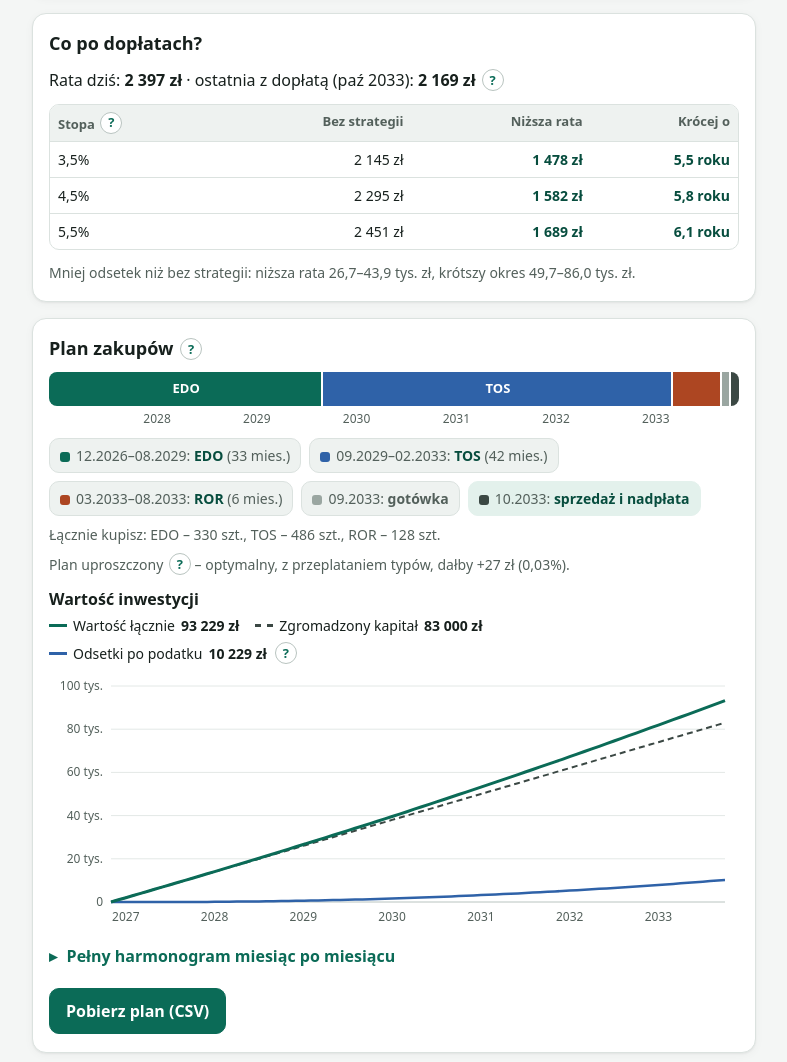
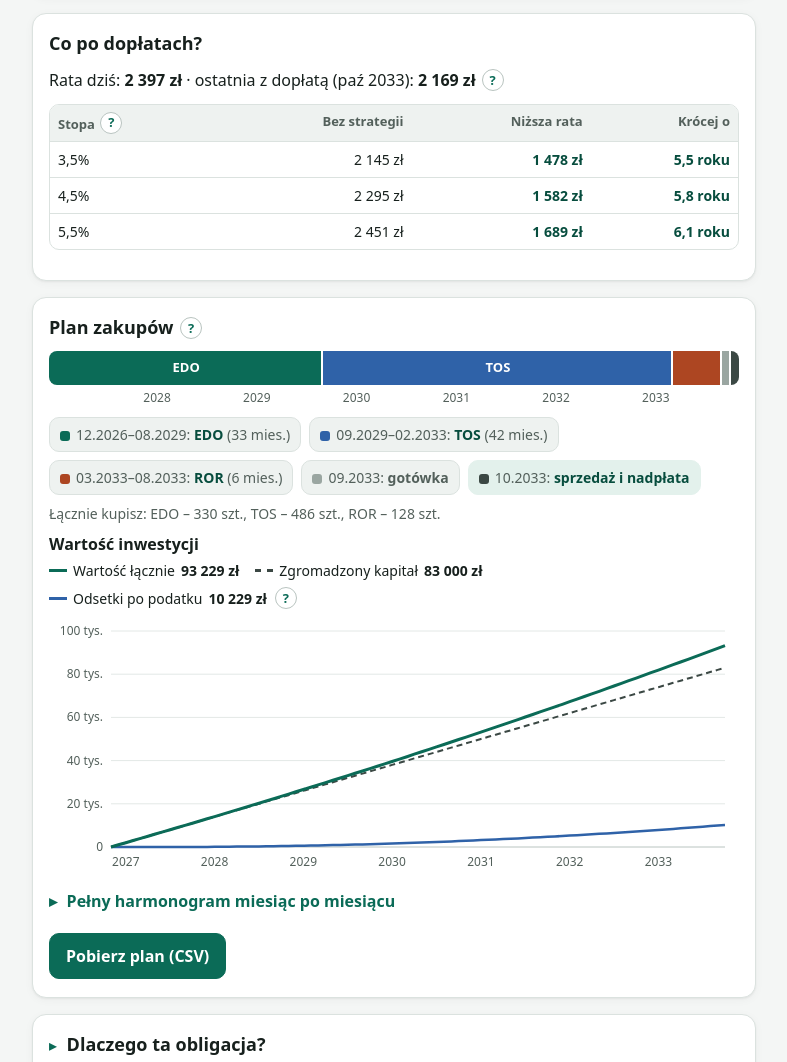
Before and after one commit to MrLaBaguette/BK2, a plain HTML site: page index.html in a window 1280 px wide. Shown: the part 1273-2335 px from the top of the page, without its empty margins (458-1245 px from the left). Drawn offline with Linux system fonts and the light colour scheme.

Commit message:
Mniej tekstu: bez notki o planie optymalnym i bez linii o odsetkach
Usunięte: „Plan uproszczony – optymalny dałby +…” pod planem zakupów,
„Mniej odsetek niż bez strategii…” pod tabelą po dopłatach oraz dopisek
„najwięcej” w tabeli „Dlaczego ta obligacja?”. Testy 44/44.

Co-Authored-By: Claude Opus 5.5 <noreply@anthropic.com>
Claude-Session: https://claude.ai/code/session_01LBGkbH9VYjfYP8FwjCq17z

```diff
--- a/index.html
+++ b/index.html
@@ -2022,9 +2022,6 @@ var BK2 = (function () {
           : '<td class="good">' + zl(s.low) + '</td><td class="good">' + (s.shorterBy > 0 ? E.fmtNum(s.shorterBy / 12, 1) + NB + 'roku' : '—') + '</td>') + '</tr>';
     });
     h += '</tbody></table></div>';
-    if (!paid && sc.length) {
-      h += '<p class="hint" style="margin:0">Mniej odsetek niż bez strategii: niższa rata ' + range(sc, function (s) { return s.saveLow; }) + ', krótszy okres ' + range(sc, function (s) { return s.saveShort; }) + '.</p>';
-    }
     $('#r-after').innerHTML = h;
   }
 
@@ -2088,7 +2085,6 @@ var BK2 = (function () {
     res.sim.rows.forEach(function (r) { r.buys.forEach(function (b) { types[b.type] = (types[b.type] || 0) + b.units; }); });
     var parts = Object.keys(types).map(function (t) { return t + ' – ' + n0(types[t]) + ' szt.'; });
     if (parts.length) h += '<p class="hint" style="margin:0 0 8px">Łącznie kupisz: ' + parts.join(', ') + '</p>';
-    if (pi && pi.simple && pi.loss > 0.5) h += '<p class="hint" style="margin:0 0 12px">Plan uproszczony ' + tip('prosty', 'plan uproszczony') + ' – optymalny, z przeplataniem typów, dałby +' + zl(pi.loss) + ' (' + pct(pi.loss / pi.optNet, 2) + ').</p>';
     $('#r-plan').innerHTML = h;
   }
   function buysText(r) {
@@ -2163,7 +2159,7 @@ var BK2 = (function () {
       var r = it.run, info = E.INFO[it.type], hold;
       if (r.matured) hold = 'do wykupu (' + info.months + ' mies.)' + (h > info.months ? ', potem ' + (h - info.months) + ' mies. w kolejnych' : '');
       else hold = h + ' mies., wykup przed terminem';
-      t += '<tr' + (it.type === best ? ' class="best"' : '') + '><td>' + it.type + (it.type === best ? ' · w planie' : '') + (it.type === top && top !== best ? ' · najwięcej' : '') + '</td><td class="l">' + hold + '</td><td>' + zl2(r.gross) + '</td><td>' + (r.fee ? '−' + zl2(r.fee) : '0,00 zł') +
+      t += '<tr' + (it.type === best ? ' class="best"' : '') + '><td>' + it.type + (it.type === best ? ' · w planie' : '') + '</td><td class="l">' + hold + '</td><td>' + zl2(r.gross) + '</td><td>' + (r.fee ? '−' + zl2(r.fee) : '0,00 zł') +
         '</td><td>−' + zl2(r.tax) + '</td><td>' + zl2(r.net) + '</td><td>' + zl2(it.f * 100) + '</td></tr>';
     });
     t += '<tr' + (best === 'CASH' ? ' class="best"' : '') + '><td>Gotówka</td><td class="l">' + h + ' mies.</td><td>0,00 zł</td><td>0,00 zł</td><td>0,00 zł</td><td>100,00 zł</td><td>100,00 zł</td></tr>';
```
